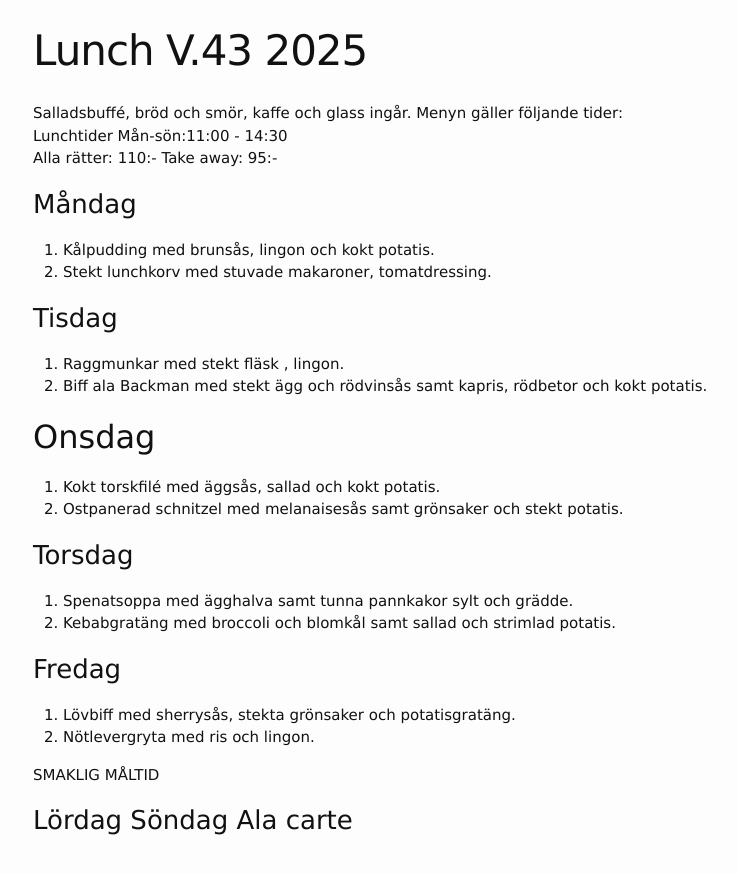
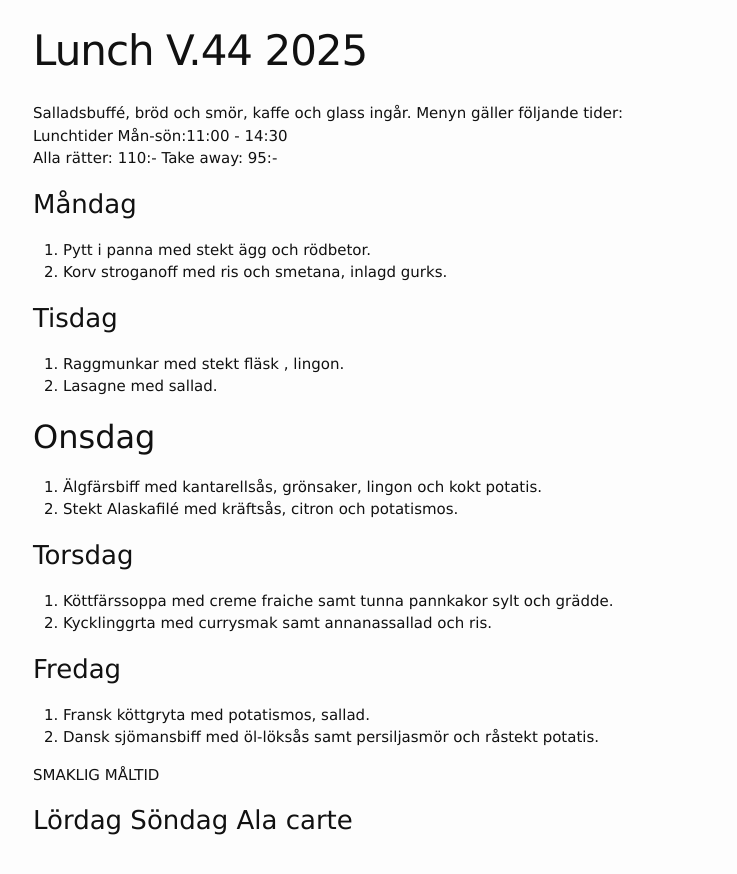
Before and after one commit to FarInn62/farinn62.github.io, a Jekyll site: the page built from lunch.md, in a window 1280 px wide. Shown: the top 874 px of the page, without its empty margins (237-974 px from the left). Built offline with Jekyll 4.4.1, drawn with Linux system fonts in a browser that asks for light colours.

Commit message:
Update lunch.md

```diff
--- a/lunch.md
+++ b/lunch.md
@@ -1,6 +1,7 @@
 ---
 layout: foodmenu
-title: Lunch V.43 2025
+title: Lunch V.44 2025
+
 permalink: /lunch/
 published: true
 ---
@@ -11,27 +12,27 @@ Alla rätter: 110:- Take away: 95:-
 
 ### Måndag
 
-1. Kålpudding med brunsås, lingon och kokt potatis.
-2. Stekt lunchkorv med stuvade makaroner, tomatdressing.
+1. Pytt i panna med stekt ägg och rödbetor.
+2. Korv stroganoff med ris och smetana, inlagd gurks.
 
 ### Tisdag
 
 1. Raggmunkar med stekt fläsk , lingon.
-2. Biff ala Backman med stekt ägg och rödvinsås samt kapris, rödbetor och kokt potatis.
+2. Lasagne med sallad.
 
 ## Onsdag
-1. Kokt torskfilé med äggsås, sallad och kokt potatis.
-2. Ostpanerad schnitzel med melanaisesås samt grönsaker och stekt potatis.
+1. Älgfärsbiff med kantarellsås, grönsaker, lingon och kokt potatis.
+2. Stekt Alaskafilé med kräftsås, citron och potatismos.
 
 ### Torsdag
 
-1. Spenatsoppa med ägghalva samt tunna pannkakor sylt och grädde.
-2. Kebabgratäng med broccoli och blomkål samt sallad och strimlad potatis.
+1. Köttfärssoppa med creme fraiche samt tunna pannkakor sylt och grädde.
+2. Kycklinggrta med currysmak samt annanassallad och ris.
 
 ### Fredag
 
-1. Lövbiff med sherrysås, stekta grönsaker och potatisgratäng.
-2. Nötlevergryta med ris och lingon.
+1. Fransk köttgryta med potatismos, sallad.
+2. Dansk sjömansbiff med öl-löksås samt persiljasmör och råstekt potatis.
 
 SMAKLIG MÅLTID
 
```
